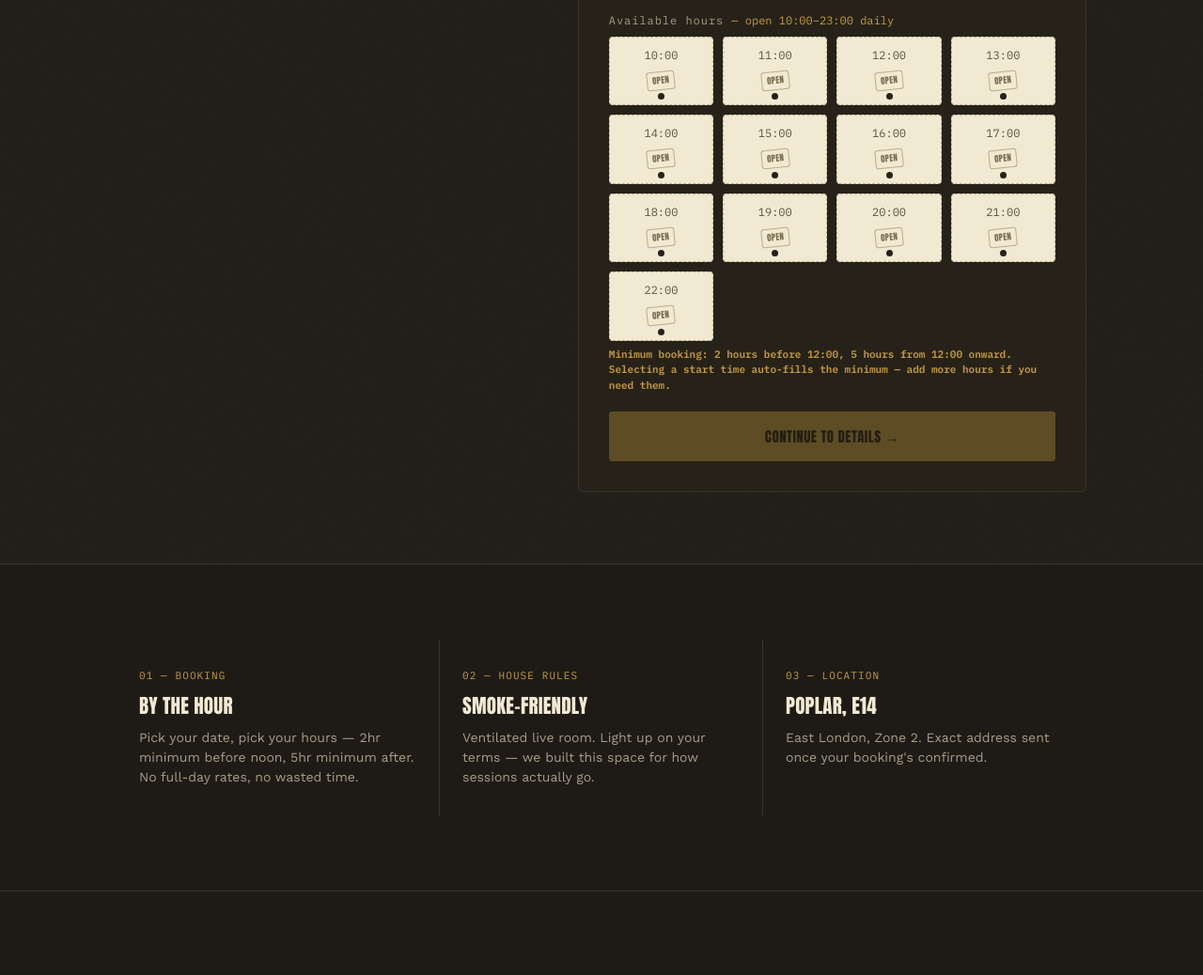
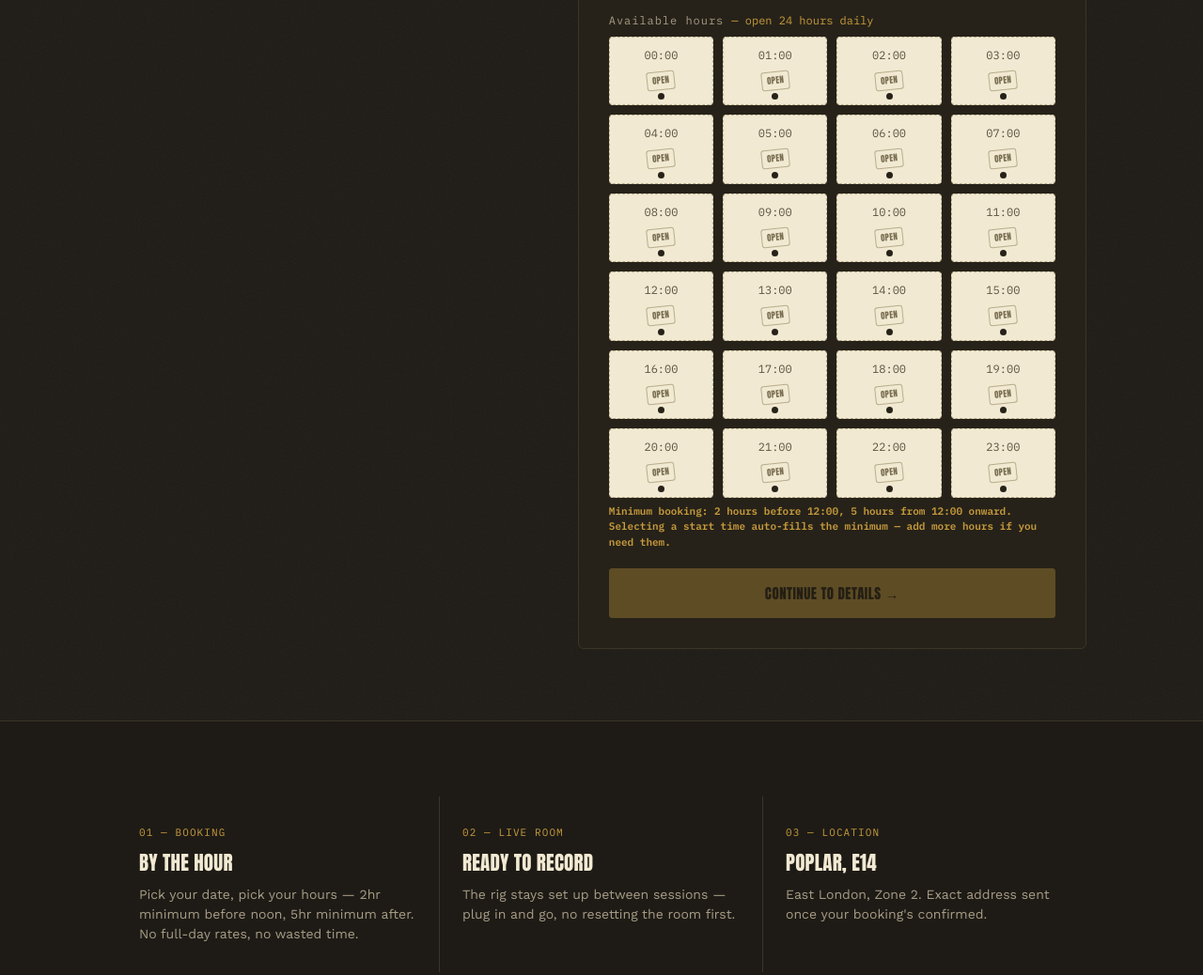
Before and after one commit to echelon2026/poplar-studios, a plain HTML site: page index.html in a window 1280 px wide. Shown: the part 720-1758 px from the top of the page at 94% size. Drawn offline with nearby package versions, Linux system fonts and the light colour scheme.

Commit message:
Extend to 24 hourly slots, remove smoke-friendly references

```diff
--- a/index.html
+++ b/index.html
@@ -339,7 +339,7 @@
     <div>
       <div class="eyebrow">POPLAR, E14 &nbsp;·&nbsp; HOURLY STUDIO TIME</div>
       <h1>BE THE <span>LOUDEST</span><br>IN THE ROOM.</h1>
-      <p class="sub">Hourly studio bookings in Poplar. Smoke-friendly, ventilated, and run by people who record here too.</p>
+      <p class="sub">Hourly studio bookings in Poplar, run by people who record here too.</p>
     </div>
     <div class="booker hero-booker">
       <div class="hero-booker-top">
@@ -352,7 +352,7 @@
         <div style="margin-top:6px;"><span class="chip" style="background:var(--gold);"></span>Your selection</div>
         <div style="margin-top:6px;"><span class="chip" style="background:var(--stamp-red);"></span>Booked</div>
       </div>
-      <label class="field-label" style="margin-top:18px;">Available hours <span style="color:var(--gold);text-transform:none;letter-spacing:0;">— open 10:00–23:00 daily</span></label>
+      <label class="field-label" style="margin-top:18px;">Available hours <span style="color:var(--gold);text-transform:none;letter-spacing:0;">— open 24 hours daily</span></label>
       <div class="slot-grid" id="slotGrid"></div>
       <div class="min-note" style="color:var(--gold);font-weight:600;">Minimum booking: 2 hours before 12:00, 5 hours from 12:00 onward. Selecting a start time auto-fills the minimum — add more hours if you need them.</div>
       <button class="btn btn-primary" id="continueBtn" onclick="openBookingDrawer()" disabled>Continue to details →</button>
@@ -368,9 +368,9 @@
       <p>Pick your date, pick your hours — 2hr minimum before noon, 5hr minimum after. No full-day rates, no wasted time.</p>
     </div>
     <div class="plate">
-      <div class="tag">02 — HOUSE RULES</div>
-      <h3>Smoke-friendly</h3>
-      <p>Ventilated live room. Light up on your terms — we built this space for how sessions actually go.</p>
+      <div class="tag">02 — LIVE ROOM</div>
+      <h3>Ready to record</h3>
+      <p>The rig stays set up between sessions — plug in and go, no resetting the room first.</p>
     </div>
     <div class="plate">
       <div class="tag">03 — LOCATION</div>
@@ -427,8 +427,8 @@
     <ul class="spec-list">
       <li><span>Room</span><span>Live room + iso booth</span></li>
       <li><span>Booking</span><span>Hourly — 2hr min before 12:00, 5hr min after</span></li>
-      <li><span>House rules</span><span>Smoke-friendly, ventilated</span></li>
-      <li><span>Hours</span><span>10:00 – 23:00 daily</span></li>
+      <li><span>House rules</span><span>Ventilated live room, respect the gear</span></li>
+      <li><span>Hours</span><span>Open 24 hours daily</span></li>
       <li><span>Location</span><span>Poplar, E14</span></li>
     </ul>
   </div>
@@ -445,7 +445,7 @@
       <li><span>Payment</span><span>Sessions are paid in advance via our secure payment provider (Stripe)</span></li>
       <li><span>Cancellations</span><span>Under 24 hours' notice, or no-shows, may be charged in full</span></li>
       <li><span>Card on file</span><span>Your card is held securely by Stripe; damage to equipment or property may be charged to it</span></li>
-      <li><span>House rules</span><span>Smoke-friendly, ventilated — respect the gear and the room</span></li>
+      <li><span>House rules</span><span>Ventilated — respect the gear and the room</span></li>
     </ul>
     <p class="legal-note">This is placeholder wording, not legal advice — have a solicitor review the full terms before publishing.</p>
   </div>
@@ -645,8 +645,8 @@
   const STRIPE_PAYMENT_LINK_ENGINEER = "https://buy.stripe.com/test_3cI8wIgRf2IT11O5pH5gc01";
 /* ========================================================= */
 
-const OPEN_HOUR = 10;   // studio opens 10:00
-const CLOSE_HOUR = 23;  // last bookable hour starts at 22:00 (22-23)
+const OPEN_HOUR = 0;    // studio open from 00:00
+const CLOSE_HOUR = 24;  // ...through 23:00–24:00 — 24 bookable hours a day
 const LATE_START_HOUR = 12; // bookings starting at/after this hour need the longer minimum
 const MIN_HOURS_EARLY = 2;  // minimum booking length for starts before LATE_START_HOUR
 const MIN_HOURS_LATE = 5;   // minimum booking length for starts at/after LATE_START_HOUR
```
